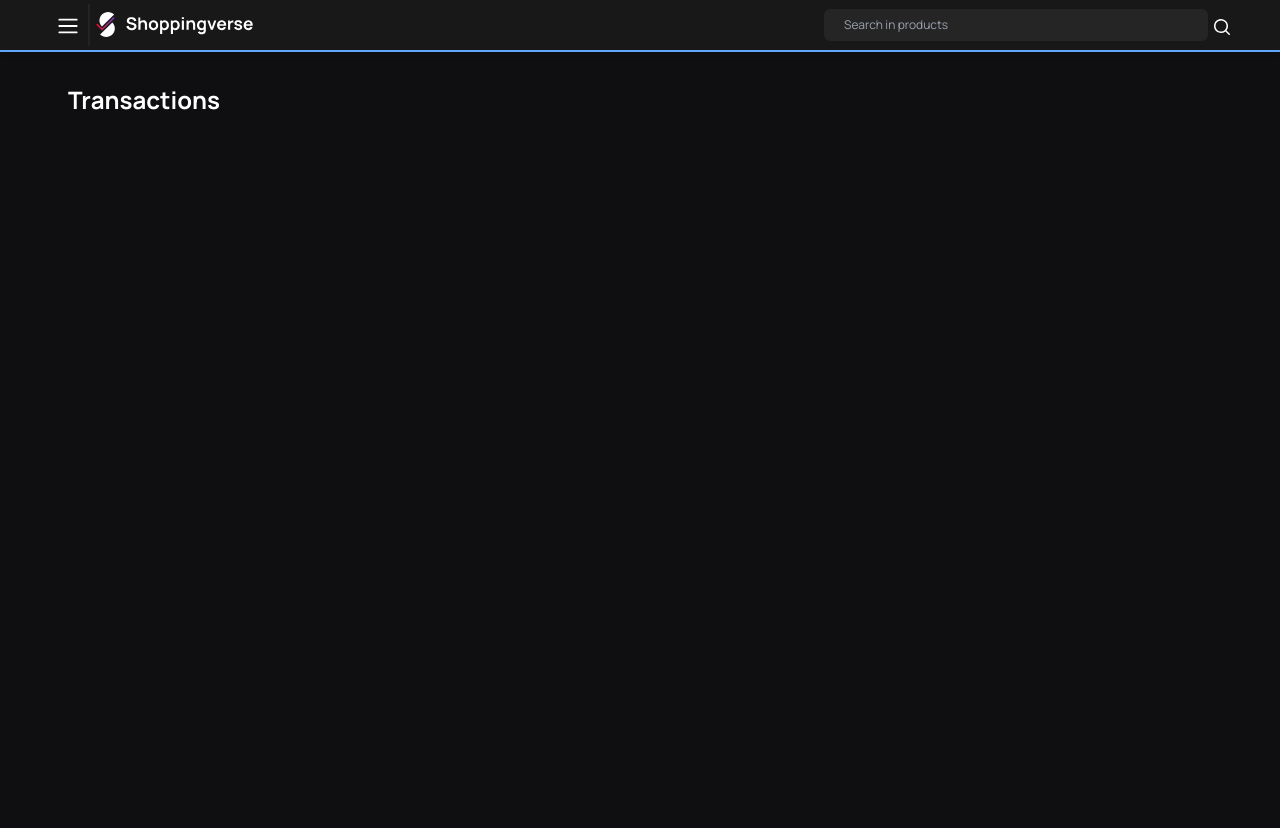
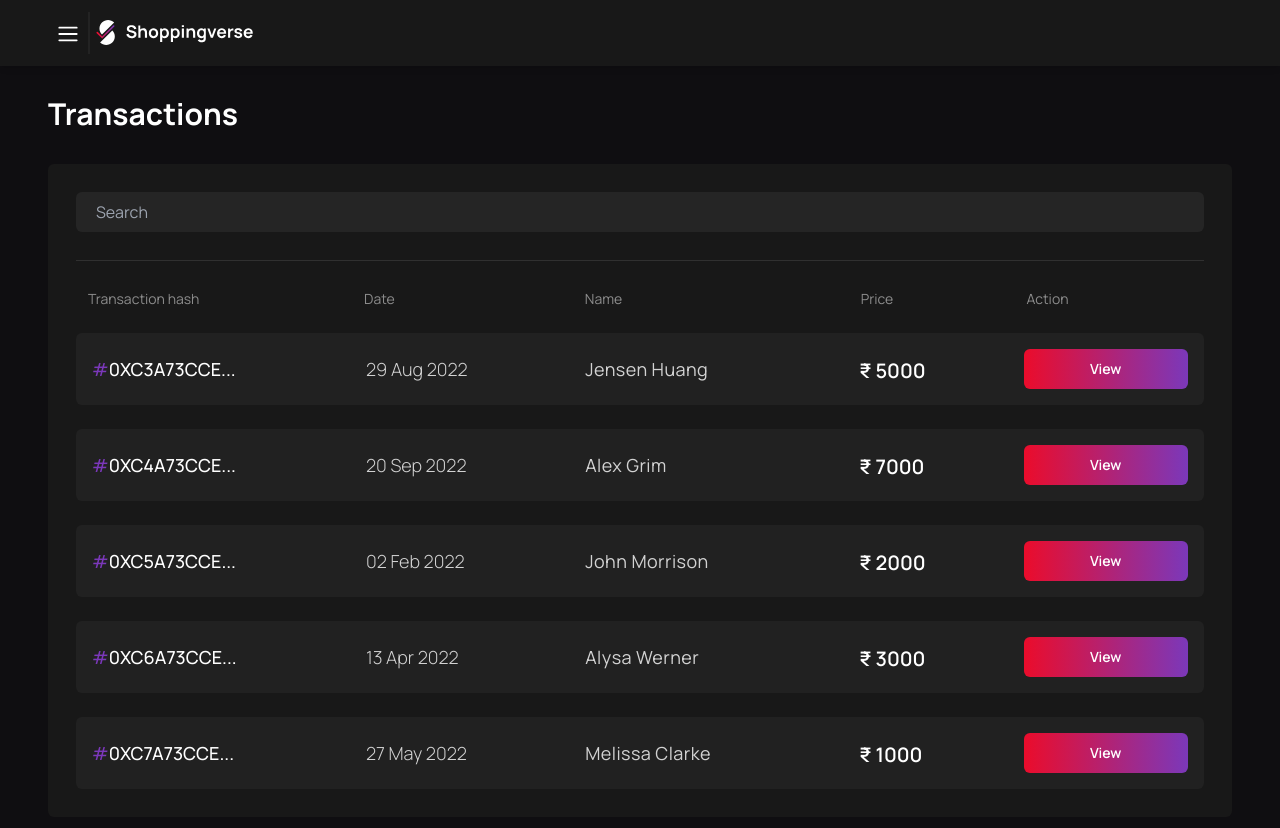
Before and after one commit to Soul-Coders/ecommerce-dapp, a Next.js app: page /seller/transactions in a window 1280 px wide. Shown: the top 828 px of the page. Before the commit the page ends 800 px from the top, so only its background shows below. Built offline with nearby package versions, Linux system fonts and the light colour scheme.

Commit message:
Transactions page UI

```diff
--- a/components/Navbar.jsx
+++ b/components/Navbar.jsx
@@ -1,38 +1,27 @@
-import { Bars3Icon, SunIcon, BellIcon, MagnifyingGlassIcon, XCircleIcon } from '@heroicons/react/20/solid';
+import { Bars3Icon } from '@heroicons/react/20/solid';
 import Link from 'next/link';
 
 const Navbar = ({ onClick }) => {
   return (
-    <header className="bg-dimmed-black shadow-md fixed top-0 w-full py-1 border-b-2 border-blue-400">
+    <header className="bg-dimmed-black shadow-md fixed top-0 w-full py-2 md:py-3">
       {/* Sidebar icon and Shoppingverse logo */}
       <div className="container flex justify-between gap-3">
-        <div className='flex gap-1'>
+        <div className="flex gap-1">
           <div className="flex items-center space-x-10 md:space-x-10 p-2 border-r-2 border-white/5">
             <button onClick={onClick}>
-              <Bars3Icon className="h-4 w-4 sm:inline md:w-6 md:h-6 cursor-pointer" />
+              <Bars3Icon className="h-6 w-6 sm:inline md:w-6 md:h-6 cursor-pointer" />
             </button>
           </div>
           <div className="flex items-center">
             <Link href={'/'}>
-              <img src="/logo.svg" alt="logo" className="w-36 sm:inline cursor-pointer lg:w-40" />
+              <img
+                src="/logo.svg"
+                alt="logo"
+                className="w-36 sm:inline cursor-pointer lg:w-40"
+              />
             </Link>
           </div>
         </div>
-
-        {/* For the search bar */}
-        <div className='flex items-center gap-1'>
-          <div className='flex items-center'>
-            <input
-              type="text"
-              placeholder='Search in products'
-              className='w-36 h-8 md:w-96 md:h-8 rounded-md inline-block text-xs' />
-          </div>
-          <button onClick={onClick}>
-            <MagnifyingGlassIcon className='hidden sm:inline-block w-4 h-4 md:w-5 md:h-5'/>
-          </button>
-        </div>
-
-
       </div>
     </header>
   );
--- a/components/Page.jsx
+++ b/components/Page.jsx
@@ -29,8 +29,8 @@ const Page = ({ children }) => {
           {!collapsed && (
             <Sidebar onClick={changeCollapse} collapsed={collapsed} />
           )}
-          <div className="p-2 mt-16">
-            <h1 className="p-3 text-xl font-bold md:text-xl lg:text-2xl">
+          <div className="mt-16">
+            <h1 className="text-xl py-4 font-bold md:text-2xl md:py-6 lg:pt-8 lg:text-3xl">
               {name}
             </h1>
             {children}
--- a/components/Sidebar.jsx
+++ b/components/Sidebar.jsx
@@ -1,7 +1,6 @@
 import Link from 'next/link';
 import { useRouter } from 'next/router';
-import { XCircleIcon, SunIcon, BellIcon
-} from '@heroicons/react/20/solid';
+import { XCircleIcon, SunIcon, BellIcon } from '@heroicons/react/20/solid';
 
 import seller_sidebar from '../utils/seller_sidebar';
 import buyer_sidebar from '../utils/buyer_sidebar';
@@ -17,9 +16,9 @@ const Sidebar = ({ onClick, collapsed }) => {
     (parent.slice(1) == 'seller' && seller_sidebar) || buyer_sidebar;
   return (
     <div>
-      <div className="backdrop-blur-sm bg-black/30 flex flex-col justify-between text-brand-lavender bg-dimmed-black w-64 fixed top-0 left-0 h-full z-10">
+      <div className="backdrop-blur-sm bg-black/30 flex flex-col justify-between text-brand-lavender w-64 fixed top-0 left-0 h-full z-10">
         <div>
-          <div className='flex justify-between  px-2 py-5'>
+          <div className="flex justify-between p-2">
             <div className="flex items-center space-x-4 font-light p-3">
               <UserProfile />
               <BellIcon className="h-6 w-6 sm:inline" />
@@ -28,9 +27,7 @@ const Sidebar = ({ onClick, collapsed }) => {
             <button onClick={onClick}>
               <XCircleIcon className="h-7 w-7 sm:inline cursor-pointer" />
             </button>
-
           </div>
-
           <ul>
             {sidebarItems.above.map(({ icon, title, id }) => (
               <li key={title} className="p-2">
--- a/pages/seller/transactions.jsx
+++ b/pages/seller/transactions.jsx
@@ -1,9 +1,107 @@
 import Page from '../../components/Page';
 
 const Transactions = () => {
+  const transactions = [
+    {
+      tx: '0xc3a73cce30c0547e9eb0036db960c68d11dc8eb1569822b0d512edd10bf19b51',
+      name: 'Jensen Huang',
+      date: '29 Aug 2022',
+      price: '5000',
+    },
+    {
+      tx: '0xc4a73cce30c0547e9eb0036db960c68d11dc8eb1569822b0d512edd10bf19b51',
+      name: 'Alex Grim',
+      date: '20 Sep 2022',
+      price: '7000',
+    },
+    {
+      tx: '0xc5a73cce30c0547e9eb0036db960c68d11dc8eb1569822b0d512edd10bf19b51',
+      name: 'John Morrison',
+      date: '02 Feb 2022',
+      price: '2000',
+    },
+    {
+      tx: '0xc6a73cce30c0547e9eb0036db960c68d11dc8eb1569822b0d512edd10bf19b51',
+      name: 'Alysa Werner',
+      date: '13 Apr 2022',
+      price: '3000',
+    },
+    {
+      tx: '0xc7a73cce30c0547e9eb0036db960c68d11dc8eb1569822b0d512edd10bf19b51',
+      name: 'Melissa Clarke',
+      date: '27 May 2022',
+      price: '1000',
+    },
+  ];
+
   return (
     <div>
-      <Page>{/* Main content here */}</Page>
+      <Page>
+        <div className="w-full px-3 py-5 mb-7 bg-dimmed-black rounded-md mt-2 md:px-5 xl:p-7">
+          <div className="border-b border-white/10 pb-5 md:pb-7">
+            <input type="text" placeholder="Search" />
+          </div>
+          <div className="hidden md:grid px-3 text-white/50 pt-6 pb-2 text-sm grid-cols-[25%_20%_25%_15%_15%] w-full items-center md:pt-7">
+            <h2>Transaction hash</h2>
+            <h2>Date</h2>
+            <h2>Name</h2>
+            <h2>Price</h2>
+            <h2>Action</h2>
+          </div>
+          <div className="mt-4 flex flex-col gap-4 md:gap-6">
+            {transactions.map(({ tx, name, date, price }) => (
+              <div className="">
+                <div className="md:hidden bg-[#252525]/70 p-4 rounded-md sm:p-6">
+                  <div className="flex justify-between flex-grow">
+                    <h3 className="font-medium text-sm uppercase sm:text-base">
+                      <span className="text-brand-purple">#</span>
+                      {tx.slice(0, 10) + '...'}
+                    </h3>
+                    <h2 className="font-light text-sm sm:text-base tracking-wide text-white/80">
+                      {name}
+                    </h2>
+                  </div>
+                  <div className="flex justify-between flex-grow mt-4 items-end">
+                    <div className="">
+                      <h2 className="font-light text-sm sm:text-base text-white/80">
+                        {date}
+                      </h2>
+                      <h1 className="font-semibold text-xl mt-1">
+                        <span className="mr-1">₹</span>
+                        {price}
+                      </h1>
+                    </div>
+                    <button className="text-sm font-semibold px-9 h-10 bg-gradient-to-r from-brand-red to-brand-purple rounded-md">
+                      View
+                    </button>
+                  </div>
+                </div>
+                <div className="hidden md:block bg-[#252525]/70 p-3 rounded-md lg:p-4">
+                  <div className="grid grid-cols-[25%_20%_25%_15%_15%] w-full items-center">
+                    <h3 className="font-medium text-base uppercase lg:text-lg">
+                      <span className="text-brand-purple">#</span>
+                      {tx.slice(0, 10) + '...'}
+                    </h3>
+                    <h2 className="font-light text-white/80 lg:text-lg">
+                      {date}
+                    </h2>
+                    <h2 className="font-light tracking-wide text-white/80 lg:text-lg md:font-normal">
+                      {name}
+                    </h2>
+                    <h1 className="font-semibold text-xl mt-1">
+                      <span className="mr-1">₹</span>
+                      {price}
+                    </h1>
+                    <button className="text-sm font-semibold px-9 h-10 bg-gradient-to-r from-brand-red to-brand-purple rounded-md">
+                      View
+                    </button>
+                  </div>
+                </div>
+              </div>
+            ))}
+          </div>
+        </div>
+      </Page>
     </div>
   );
 };
```
